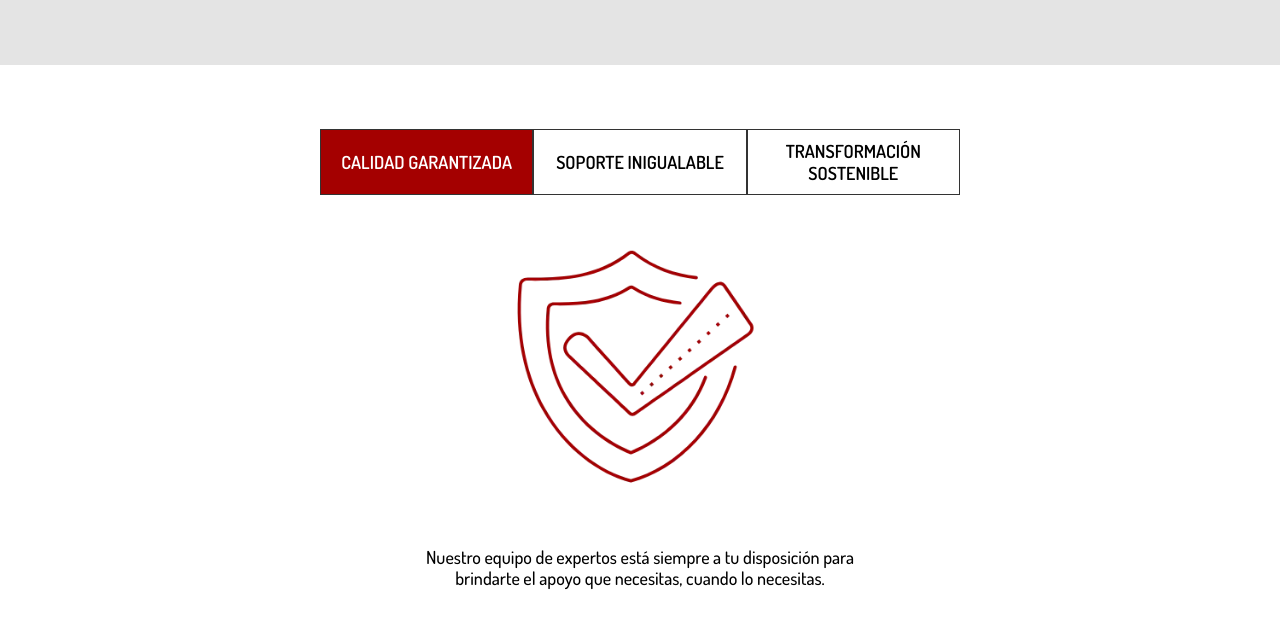
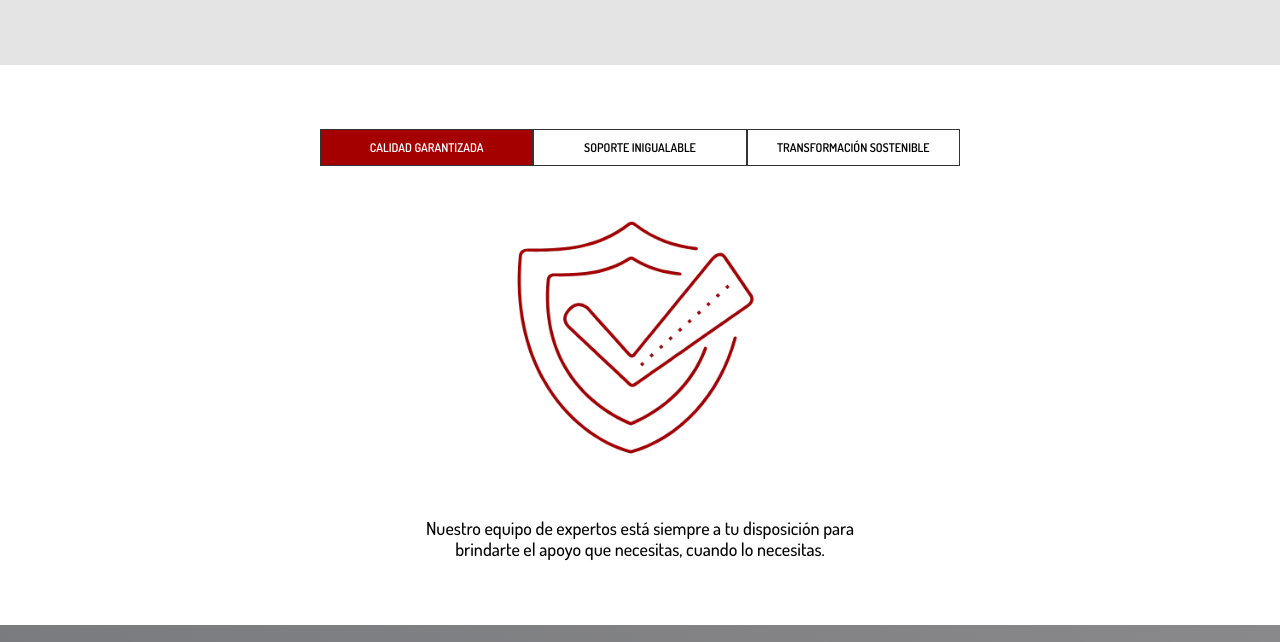
Before and after one commit to eilynginoe/nexus, an Astro site: page / in a window 1280 px wide. Shown: the part 5640-6282 px from the top of the page. Built offline with nearby package versions, Linux system fonts and the light colour scheme; Astro itself is replaced by a stand-in of ours.

Commit message:
se modifica elemtos

```diff
--- a/src/components/IconTextSwitcher.css
+++ b/src/components/IconTextSwitcher.css
@@ -24,9 +24,9 @@
   }
 
   .icon-button {
-    width: 40vw;
+    width: 30vw;
     font-family: "Dosis", sans-serif;
-    font-size: 18px;
+    font-size: 12px;
     font-weight: 600;
     padding: 10px;
     border: 0.5px solid #333;
```
